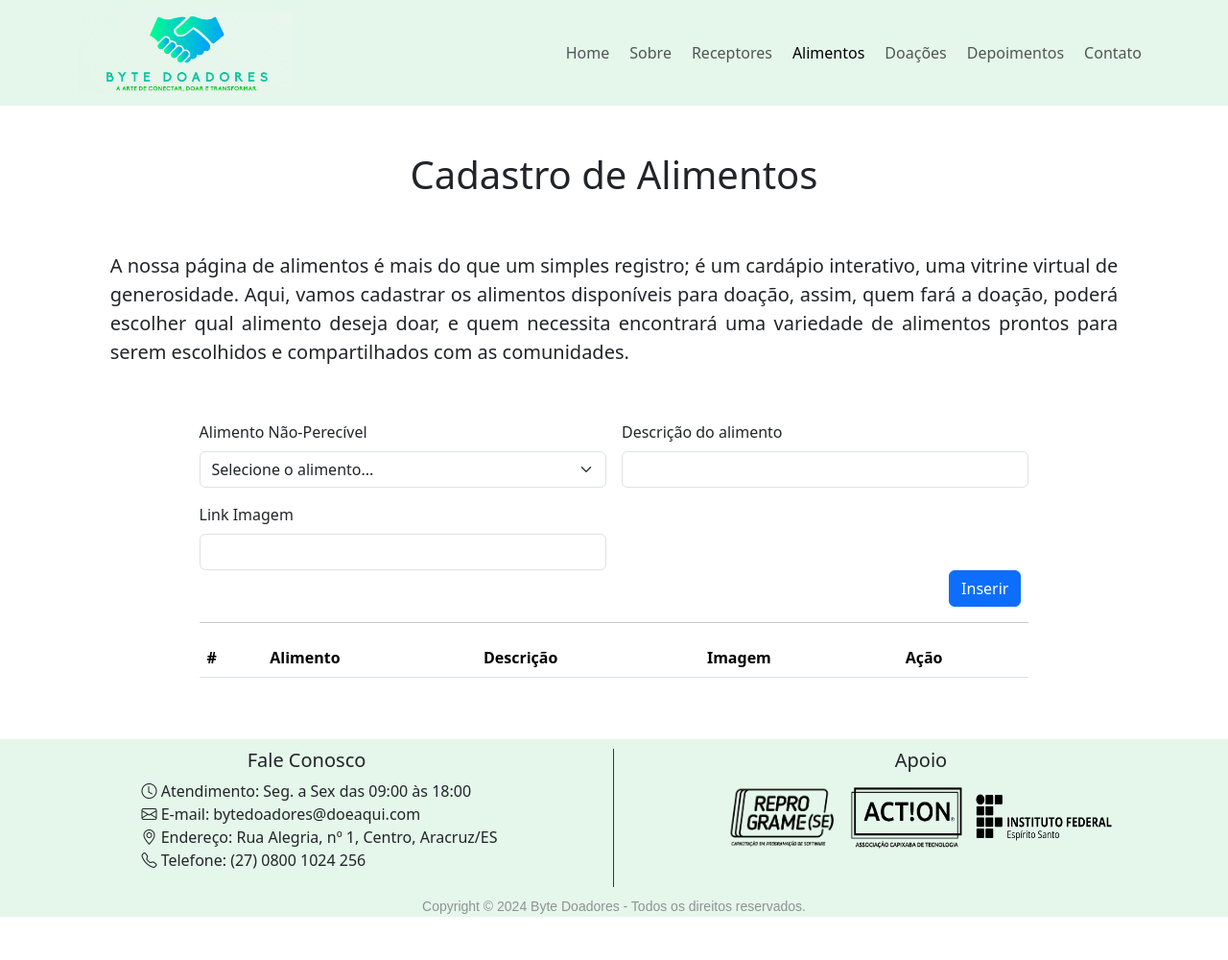
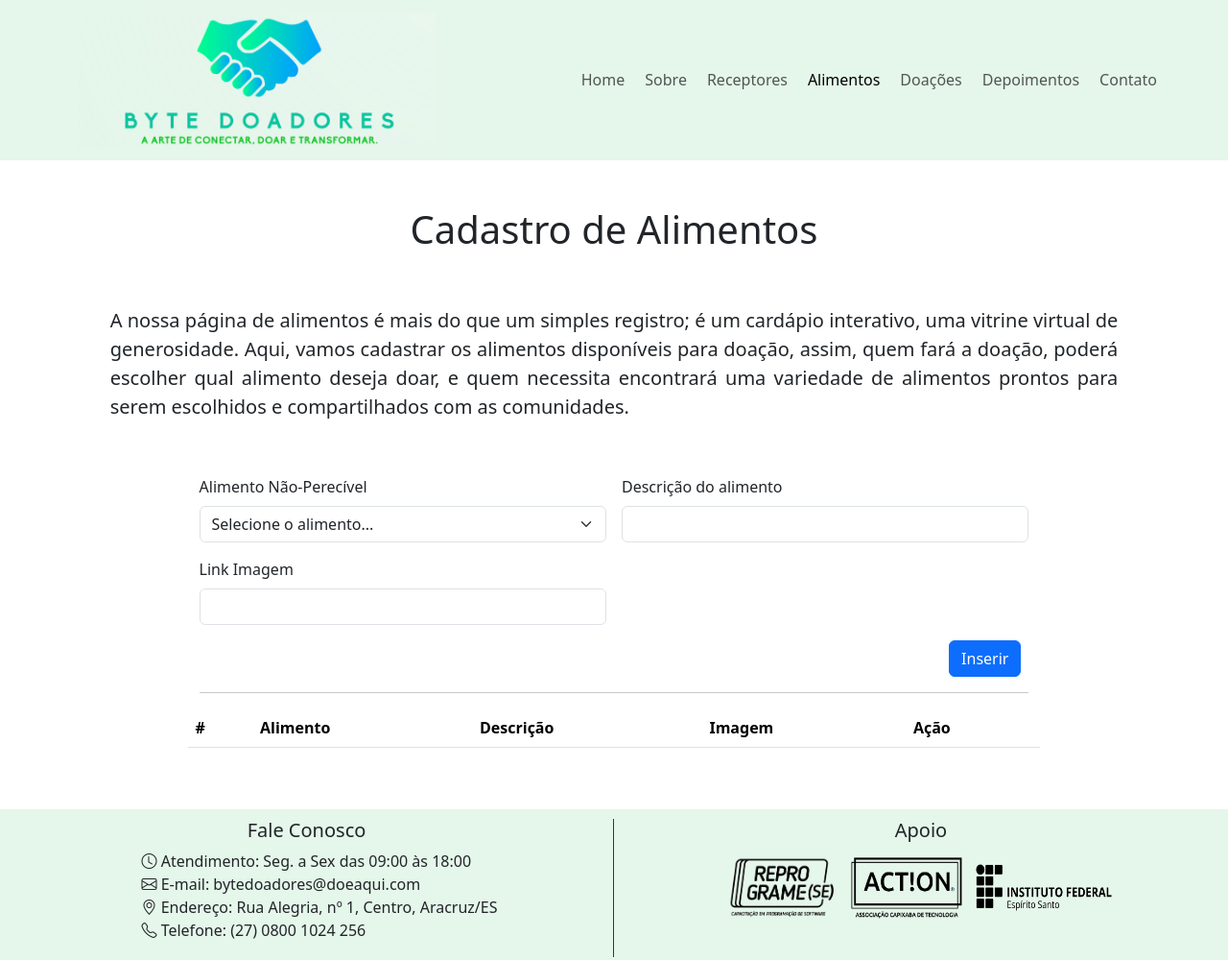
Before and after one commit to brunagarcia-almeida/bytedoadores_hackaton_ifes, a plain HTML site: page alimentos.html in a window 1280 px wide. Shown: the top 1000 px of the page at 96% size. Before the commit the page ends 955 px from the top, so only its background shows below. Drawn offline with nearby package versions, Linux system fonts and the light colour scheme.

Commit message:
Ajuste responsividade navbar

```diff
--- a/alimentos.html
+++ b/alimentos.html
@@ -20,12 +20,12 @@
   <header>
     <nav class="navbar navbar-expand-lg bc">
       <div class="container">
-        <img class="navbar-brand" style="width: 20%;" src="assets/img/navbarnova.png" alt="Byte Doadores" />
+          <img class="navbar-brand col-lg-4 col-sm-6 col-8" src="assets/img/navbarnova.png" alt="Byte Doadores" />
           <button class="navbar-toggler" type="button" data-bs-toggle="collapse" data-bs-target="#menuNavbar"
             aria-controls="menuNavbar" aria-expanded="false" aria-label="Toggle navigation">
             <span class="navbar-toggler-icon"></span>
           </button>
-        <div class="collapse navbar-collapse" id="menuNavbar">
+          <div class="collapse navbar-collapse col-lg-8 col-sm-6 col-4" id="menuNavbar">
           <ul class="navbar-nav ms-auto mb-2 mb-lg-0">
             <li class="nav-item pr-5">
               <a class="nav-link" aria-current="page" href="index.html">Home</a>
@@ -105,14 +105,13 @@
                   <input type="url" class="form-control" id="imagem" required>
                   <div class="invalid-feedback">Informe o link corretamente.</div>
                 </div>
-                <div class="d-flex justify-content-end align-items-end m-0">
+                <div class="d-flex justify-content-end align-items-end">
                   <input type="submit" class="btn btn-primary me-md-2" value="Inserir" id="btnInserir">
                 </div>
               </form>
               <hr>
             </div>
 
-            <div class="m-0">
             <table class="table table-striped" id="tabela">
               <thead>
                 <tr>
@@ -127,7 +126,6 @@
 
               </tbody>
             </table>
-            </div>
           </div>
         </div>
       </div>
--- a/assets/css/style.css
+++ b/assets/css/style.css
@@ -1,4 +1,4 @@
-body {
+body, table {
     width: 100%;
 }
 
@@ -52,7 +52,4 @@ body {
         width: 100%;
     }
 
-    .quebra {
-        position: relative;
-    }
 }
```
Also changed, not shown: contato.html (+2 -2 lines), depoimentos.html (+2 -2 lines), doacoes.html (+2 -4 lines), index.html (+3 -2 lines), institucional.html (+2 -2 lines), receptores.html (+2 -4 lines). Lines whose indentation alone changed are shown as unchanged.
